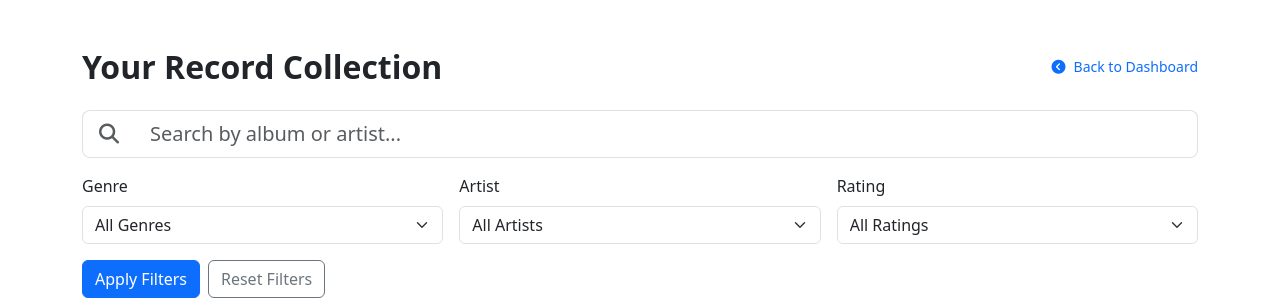
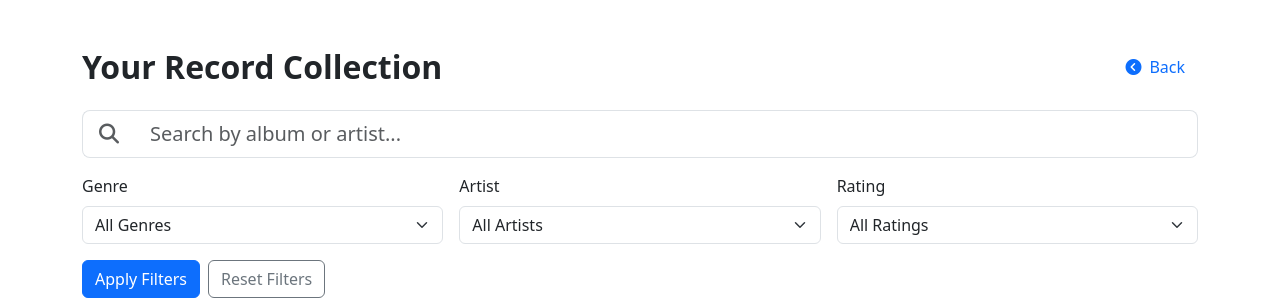
Before and after one commit to sd-powell/portfolio_project_3, a Django app: page /my-records/collection/ in a window 1280 px wide. Shown: the part 88-390 px from the top of the page. Run offline with Django 4.2, Linux system fonts and the light colour scheme; the visitor is signed in with stand-in values (Sample User, id 1); data that the repository does not hold is empty; some libraries are stand-ins or nearby versions.

Commit message:
change back button text on record collection for cleaner UI

```diff
--- a/records/templates/records/record_collection.html
+++ b/records/templates/records/record_collection.html
@@ -6,8 +6,8 @@
 <div class="container py-5">
     <div class="d-flex justify-content-between align-items-center mb-4">
         <h2 class="fw-bold mb-0">Your Record Collection</h2>
-        <a href="{% url 'record_list' %}" class="text-decoration-none small">
-            <i class="fa-solid fa-circle-chevron-left me-2"></i>Back to Dashboard
+        <a href="{% url 'record_list' %}" class="btn btn-link text-decoration-none">
+            <i class="fa-solid fa-circle-chevron-left me-2"></i>Back
         </a>
     </div>
 
```
